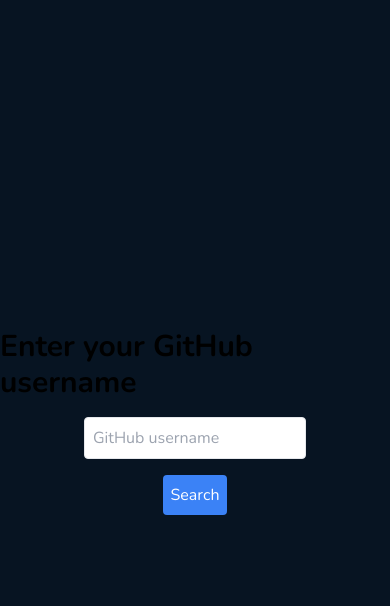
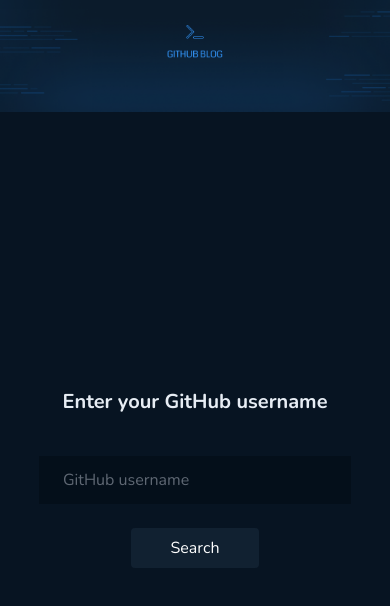
Before and after one commit to weslleyolli/GithubBlog, a React (Vite) app: page / in a window 390 px wide. Shown: the top 606 px of the page. Built offline with nearby package versions, Linux system fonts and the light colour scheme.

Commit message:
screen mobile: project finished

```diff
--- a/src/components/header.tsx
+++ b/src/components/header.tsx
@@ -1,7 +1,7 @@
 export function Header() {
     return (
-        <header className='h-28 sm:h-80 md:h-1/3 w-full flex justify-between'>
-            <img src="/Cover.png" alt="" className='flex-1 object-cover object-center' />
+        <header className="h-28 sm:h-80 md:h-[30vh] w-full flex justify-center items-center">
+            <img src="/Cover.png" alt="Cover Image" className="w-full h-full object-cover object-center" />
         </header>
     )
 }
--- a/src/pages/detail-repository/all-details-repository.tsx
+++ b/src/pages/detail-repository/all-details-repository.tsx
@@ -50,38 +50,39 @@
   return (
     <div className='w-screen min-h-screen max-w-full pb-10'>
       <Header />
-      <main className='w-[864px] h-2/3 m-auto relative bg-base flex flex-col'>
-        <div className='bg-baseCard w-full h-52 absolute -top-24 rounded-[10px] flex flex-col gap-8 p-8 '>
+      <main className='w-full max-w-[864px] h-auto md:h-2/3 mx-auto relative bg-base flex flex-col p-4 md:p-0'>
+        {/* Removendo o absolute no mobile, mantendo no desktop */}
+        <div className='bg-baseCard w-full h-auto md:h-52 rounded-[10px] flex flex-col gap-4 md:gap-8 p-4 md:p-8 md:absolute md:-top-24'>
           <div className="flex w-full justify-between">
-            <Link to={`/profile/${username}`} className="flex">
+            <Link to={`/profile/${username}`} className="flex items-center gap-2">
               <ChevronLeft className='text-brandBlue size-5' />
-              <span className='font-bold text-sm text-brandBlue mt-[1px]'>BACK</span>
+              <span className='font-bold text-sm text-brandBlue'>BACK</span>
             </Link>
-            <a href={repository.html_url} className="flex gap-1">
-              <span className='font-bold text-sm text-brandBlue mt-0.5'>SEE ON GITHUB</span>
+            <a href={repository.html_url} className="flex gap-2 items-center">
+              <span className='font-bold text-sm text-brandBlue'>SEE ON GITHUB</span>
               <ExternalLink className='text-brandBlue size-5' />
             </a>
           </div>
-          <h1 className='text-baseTitle font-bold text-2xl'>{repository.name}</h1>
-          <div className="flex gap-8">
+          <h1 className='text-baseTitle font-bold text-xl md:text-2xl'>{repository.name}</h1>
+          <div className="flex flex-wrap gap-4 md:gap-8">
             {repository.owner && (
               <div className='text-baseText flex items-center gap-2'>
-                <img src="/Github.png" alt="" className='size-5' />
+                <img src="/Github.png" alt="" className='w-4 h-4 md:w-5 md:h-5' />
                 <span>{repository.owner.login}</span>
               </div>
             )}
             <div className='text-baseText flex items-center gap-2'>
-              <img src="/Calendar.png" alt="" className='size-5' />
+              <img src="/Calendar.png" alt="" className='w-4 h-4 md:w-5 md:h-5' />
               <span>{calculateDaysAgo(repository.updated_at)} days ago</span>
             </div>
             <div className='text-baseText flex items-center gap-2'>
-              <img src="/Comments.png" alt="" className='size-5' />
+              <img src="/Comments.png" alt="" className='w-4 h-4 md:w-5 md:h-5' />
               <span>5 comments</span>
             </div>
           </div>
         </div>
-        <div className="mt-44">
-          <span className="text-baseText">
+        <div className="mt-4 md:mt-44">
+          <span className="text-baseText text-sm md:text-base">
             {repository.description || 'Without description.'}
           </span>
         </div>
--- a/src/pages/github-user-input/github-user-input.tsx
+++ b/src/pages/github-user-input/github-user-input.tsx
@@ -1,39 +1,69 @@
 import { useState } from 'react';
 import { useNavigate } from 'react-router-dom';
+import { Header } from '../../components/header';
 
 export function GitHubUserInput() {
     const [username, setUsername] = useState<string>('');
     const [error, setError] = useState<string | null>(null);
     const navigate = useNavigate();
 
-  const handleSearch = () => {
-    if (username.trim() === '') {
+    const handleSearch = async () => {
+        setError(null); // Limpar qualquer erro anterior
+
+        if (!username.trim()) {
           setError('Please enter a GitHub username.');
           return;
         }
 
-    // Redireciona para a página de detalhes, passando o nome do usuário
-    navigate(`/profile/${username}`);
+        try {
+          const response = await fetch(`https://api.github.com/users/${username}`);
+
+          if (response.status === 404) {
+            setError('User does not exist.');
+          } else if (!response.ok) {
+            throw new Error('Something went wrong.');
+          } else {
+            navigate(`/profile/${username}`); // Apenas para visualizar
+          }
+        } catch (err) {
+          setError('Something went wrong while fetching the user.');
+        }
       };
 
     return (
-    <div className="w-screen h-screen flex flex-col items-center justify-center">
-      <h1 className="text-3xl font-bold mb-4">Enter your GitHub username</h1>
+        <div className="w-screen h-screen flex flex-col">
+            <div className="w-full">
+                <Header />
+            </div>
+
+            {/* Itens centralizados */}
+            <div className="flex-grow flex flex-col items-center justify-center">
+                <h1 className="text-baseTitle font-bold text-xl md:text-3xl mb-6">Enter your GitHub username</h1>
+
                 <input
                     type="text"
                     placeholder="GitHub username"
                     value={username}
                     onChange={(e) => setUsername(e.target.value)}
-        className="p-2 border rounded mb-4"
+                    onKeyDown={(e) => {
+                        if (e.key === 'Enter') {
+                            handleSearch();
+                        }
+                    }}
+                    className="bg-baseInput w-4/5 md:w-2/4 h-12 px-6 text-baseText placeholder:opacity-60 focus:outline-none mt-4"
                 />
+
                 <button
                     onClick={handleSearch}
-        className="bg-blue-500 text-white p-2 rounded"
+                    className="bg-baseCard text-white p-2 rounded mt-6 w-32 hover:bg-opacity-80 transition-colors duration-200"
                 >
                     Search
                 </button>
 
+                {/* Mensagem de erro exibida se o usuário não existir */}
                 {error && <p className="text-red-500 mt-4">{error}</p>}
             </div>
+        </div>
+
     );
 }
```
Lines whose indentation alone changed are shown as unchanged.
